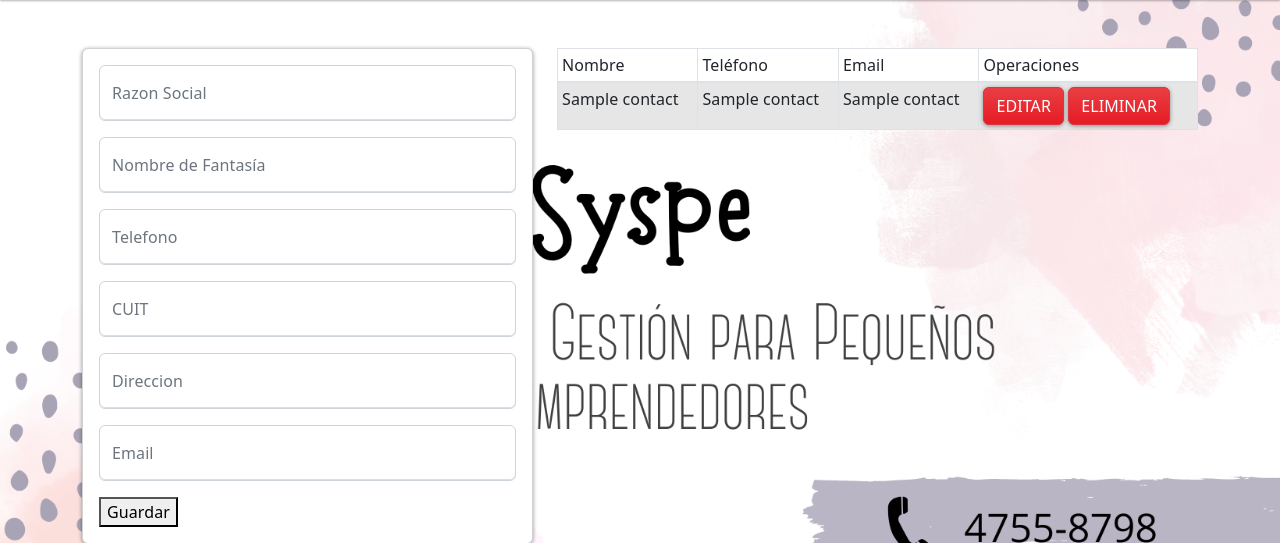
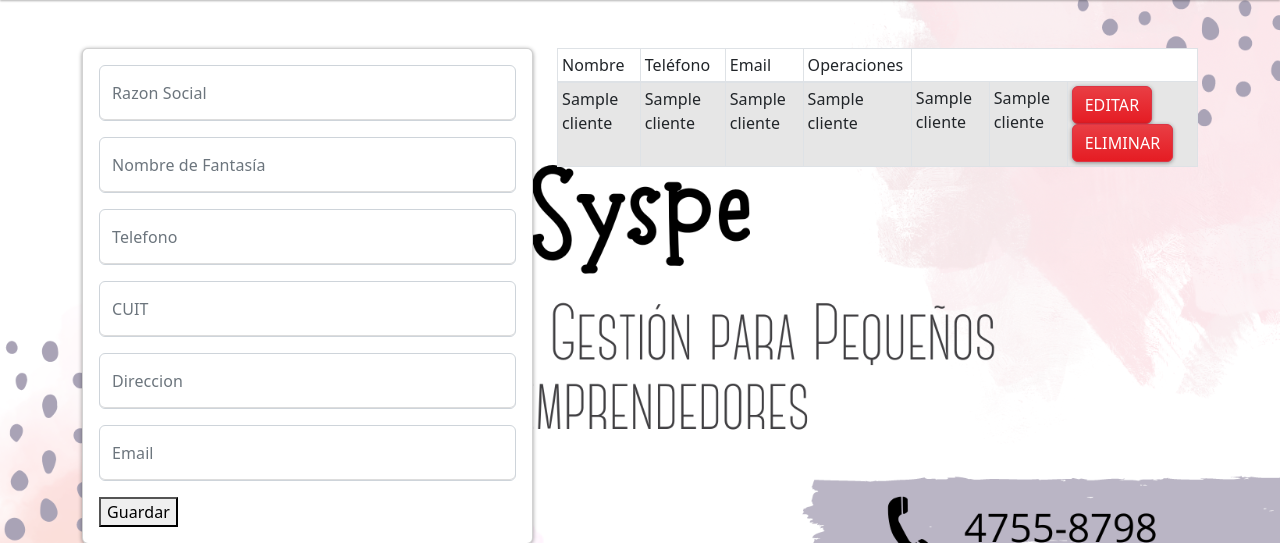
Before and after one commit to analamour/FinalPython, a Flask app: template templates/altaCliente.html in a window 1280 px wide. Shown: the part 69-612 px from the top of the page. Run offline with Flask 2, Linux system fonts and the light colour scheme; the template is opened without the code that fills it: most values are stand-ins (such as "Sample title", 1, 10 or a date in 2020); some libraries are stand-ins or nearby versions.

Commit message:
modif clientes

```diff
--- a/app.py
+++ b/app.py
@@ -17,10 +17,9 @@
 @app.route("/")
 def Index():
     cur = mysql.connection.cursor()
-    cur.execute('SELECT * FROM contacts')
+    cur.execute('SELECT * FROM clientes')
     data = cur.fetchall()
-    return render_template('index.html', contacts = data)
-
+    return render_template('index.html', clientes = data)
 
 
 @app.route("/altaCliente")
@@ -28,17 +27,21 @@
     return render_template('altaCliente.html')
 
 
-@app.route("/add_contact", methods=['POST'])
-def add_contact():
+@app.route("/add_cliente", methods=['POST'])
+def add_cliente():
     if request.method == 'POST':
-        fullname = request.form['fullname']
-        phone = request.form['phone']
-        email = request.form['email']
+        razonsocial = request.form['razonsocial']
+        nombrefantsia = request.form['nombrefantsia']
+        telefono = request.form['telefono']
+        cuit = request.form['cuit']
+        direccion = request.form['direccion']
+        mail = request.form['mail']
+
         cur = mysql.connection.cursor()
-        cur.execute('INSERT INTO contacts (fullname, phone,email) VALUES (%s, %s, %s)',(fullname, phone, email))
+        cur.execute('INSERT INTO clientes (razonsocial, nombrefantsia, telefono, cuit, direccion, mail) VALUES (%s, %s, %s)',(razonsocial, nombrefantsia, telefono, cuit, direccion, mail))
         mysql.connection.commit ()
         flash("Contacto agregado")
-        return redirect(url_for('Index'))
+        return redirect(url_for('altaCLiente'))
 
 
 @app.route('/altaCliente')
@@ -46,39 +49,45 @@
     return render_template('altaCliente.html')
 
 @app.route("/edit/<id>")
-def get_contact(id):
+def get_cliente(id):
     cur = mysql.connection.cursor()
-    cur.execute ('SELECT * FROM contacts WHERE id = %s', (id))
+    cur.execute ('SELECT * FROM clientes WHERE id = %s', (id))
     data = cur.fetchall()
     print(data[0])
-    return render_template('edit-contact.html', contact = data[0])
+    return render_template('edit-contact.html', clientes = data[0])
 
 
 @app.route('/update/<id>', methods = ['POST'])
-def update_contact(id):
+def update_clientes(id):
     if request.method == 'POST':
-        fullname = request.form['fullname']
-        phone = request.form['phone']
-        email = request.form['email']
+        razonsocial = request.form['razonsocial']
+        nombrefantsia = request.form['nombrefantsia']
+        telefono = request.form['telefono']
+        cuit = request.form['cuit']
+        direccion = request.form['direccion']
+        mail = request.form['mail']
         cur = mysql.connection.cursor()
         cur.execute("""
-            UPDATE contacts
-            SET fullname = %s,
-                email =%s,
-                phone =%s
+            UPDATE clientes
+            SET razonsocial = %s,
+                nombrefantsia =%s,
+                telefono =%s,
+                cuit =%s,
+                direccion =%s,
+                mail =%s
             WHERE id =%s
 
-        """,  (fullname, phone, email,id))
+        """,  (razonsocial, nombrefantsia, telefono, cuit, direccion, mail,id))
         mysql.connection.commit()
-        flash('contacto modificado')
+        flash('Cliente modificado')
         return redirect(url_for('Index'))
 
 @app.route("/delete/<string:id>")
-def delete_contact(id):
+def delete_cliente(id):
     cur = mysql.connection.cursor()
-    cur.execute('DELETE FROM contacts WHERE id =  {0}'.format(id))
+    cur.execute('DELETE FROM clientes WHERE id =  {0}'.format(id))
     mysql.connection.commit()
-    flash('Contacto eliminado')
+    flash('Cliente eliminado')
     return redirect(url_for('Index'))
 
 
--- a/templates/altaCliente.html
+++ b/templates/altaCliente.html
@@ -15,7 +15,7 @@
         {% endwith %}
 
        <div class="card card-body">
-        <form action ="/add_contact" method="POST">
+        <form action ="/add_cliente" method="POST">
             <div class="form-group">
              <input type="text" name="razonsocial" placeholder="Razon Social" class="form-control">
             </div>
@@ -56,14 +56,17 @@
             </thead>
 
             <tbody>
-                {% for contact in contacts %}
+                {% for cliente in clientes %}
                 <tr>
-                    <td>{{ contact.1 }}</td>
-                    <td>{{ contact.2 }}</td>
-                    <td>{{ contact.3 }}</td>
+                    <td>{{ cliente.1 }}</td>
+                    <td>{{ cliente.2 }}</td>
+                    <td>{{ cliente.3 }}</td>
+                    <td>{{ cliente.4 }}</td>
+                    <td>{{ cliente.5 }}</td>
+                    <td>{{ cliente.6 }}</td>
                     <td>
-                        <a href="/edit/{{contact.0}}" class="btn btn-danger"> Editar</a>
-                        <a href="/delete/{{contact.0}}" class="btn btn-danger btn-delete"> Eliminar</a>
+                        <a href="/edit/{{cliente.0}}" class="btn btn-danger"> Editar</a>
+                        <a href="/delete/{{cliente.0}}" class="btn btn-danger btn-delete"> Eliminar</a>
                     </td>
                 </tr>
                 {% endfor %}
```
